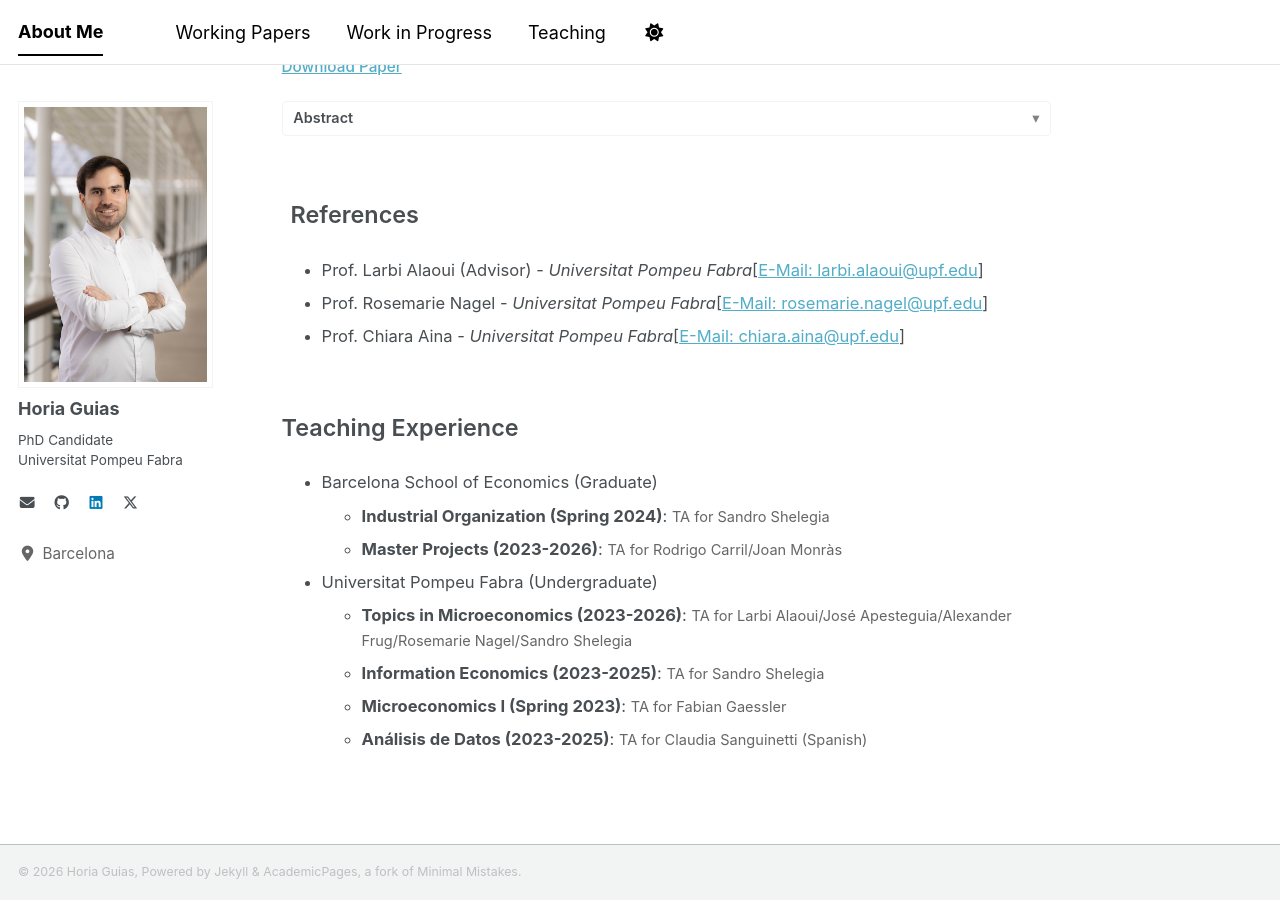
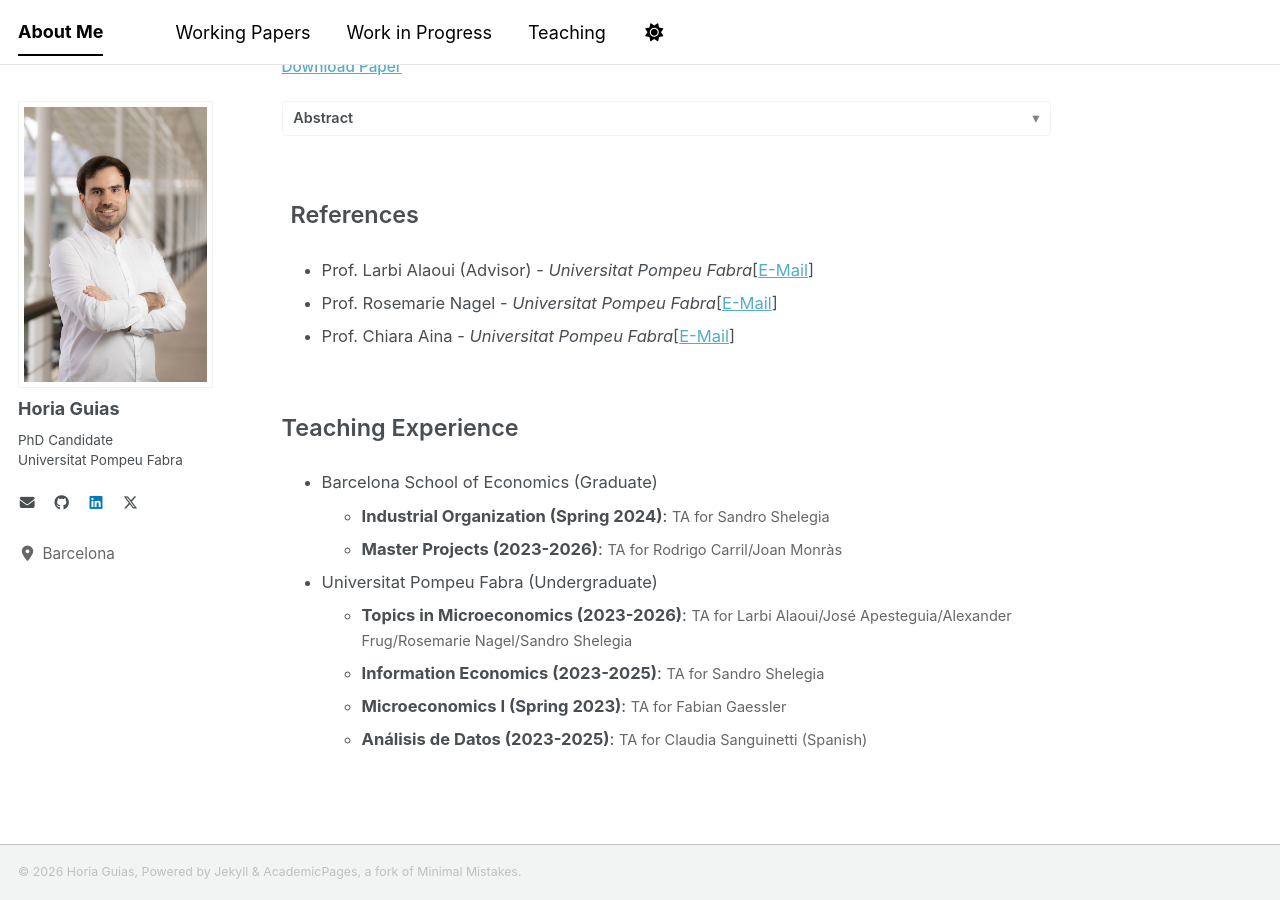
Before and after one commit to horiaguias/horiaguias.github.io, a Jekyll site: the page built from _pages/about.md, in a window 1280 px wide and 900 px high, scrolled down 755 px. Built offline with Jekyll 4.4.1, drawn with Linux system fonts in a browser that asks for light colours; a style sheet for code colours, icons or effects is not loaded.

Commit message:
Change main webpage

```diff
--- a/_pages/about.md
+++ b/_pages/about.md
@@ -66,9 +66,9 @@ redirect_from:
 
 <h2 id="teaching" style="font-size: 1.3rem; font-weight: 600; margin: 0.5rem; border-bottom: none;">References</h2>
 
-* Prof. Larbi Alaoui (Advisor) - <i>Universitat Pompeu Fabra</i>[<a href="mailto:larbi.alaoui@upf.edu">E-Mail: larbi.alaoui@upf.edu</a>]
-* Prof. Rosemarie Nagel - <i>Universitat Pompeu Fabra</i>[<a href="mailto:rosemarie.nagel@upf.edu">E-Mail: rosemarie.nagel@upf.edu</a>]
-* Prof. Chiara Aina - <i>Universitat Pompeu Fabra</i>[<a href="mailto:chiara.aina@upf.edu">E-Mail: chiara.aina@upf.edu</a>]
+* Prof. Larbi Alaoui (Advisor) - <i>Universitat Pompeu Fabra</i>[<a href="mailto:larbi.alaoui@upf.edu">E-Mail</a>]
+* Prof. Rosemarie Nagel - <i>Universitat Pompeu Fabra</i>[<a href="mailto:rosemarie.nagel@upf.edu">E-Mail</a>]
+* Prof. Chiara Aina - <i>Universitat Pompeu Fabra</i>[<a href="mailto:chiara.aina@upf.edu">E-Mail</a>]
 
 
 <div style="height: 40px;"></div>
```
